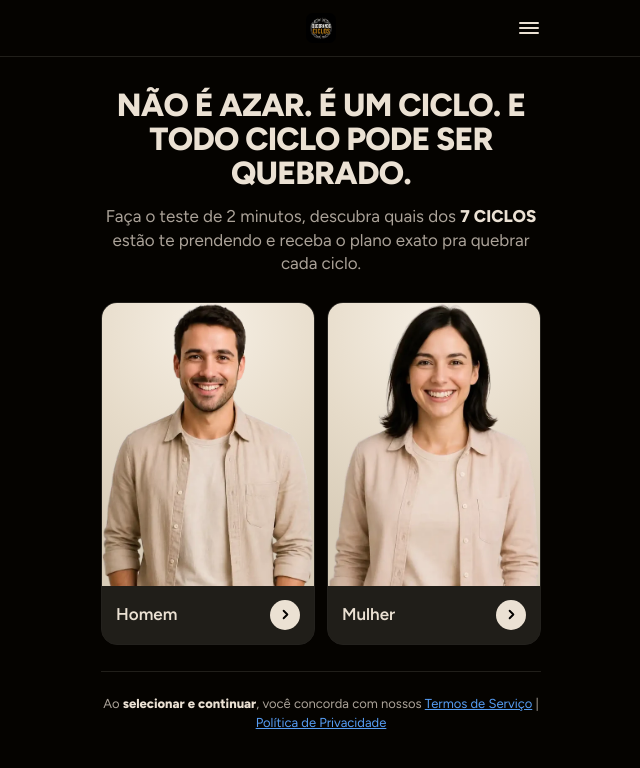
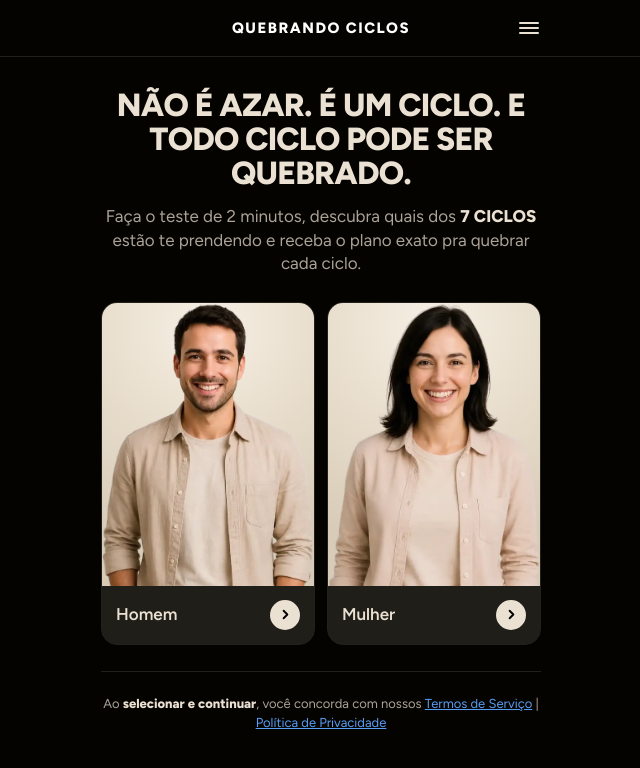
Before and after one commit to tmzzjr/Marcal-quiz, a plain HTML site: page index.html in a window 1280 px wide. Shown: the whole page, without its empty margins (319-959 px from the left). Drawn offline with Linux system fonts and the light colour scheme.

Commit message:
Foto de corpo inteiro no primeiro passo e wordmark em texto no lugar da logo
Co-Authored-By: Claude Opus 5 (1M context) <noreply@anthropic.com>

```diff
--- a/app.js
+++ b/app.js
@@ -8,7 +8,8 @@
   var COMPARISON = window.QUIZ_COMPARISON;
   var SECTIONS = window.QUIZ_SECTIONS;
 
-  var PHOTOS = ['img/pm1.webp', 'img/pm2.webp', 'img/pm3.webp', 'img/pm4.webp', 'img/pm5.webp', 'img/pm6.webp'];
+  // pm6 (corpo inteiro) abre o quiz: é o único recorte sem corte reto de enquadramento
+  var PHOTOS = ['img/pm6.webp', 'img/pm2.webp', 'img/pm3.webp', 'img/pm4.webp', 'img/pm5.webp', 'img/pm1.webp'];
 
   var state = { index: -1, answers: {}, sent: false };
 
@@ -112,7 +113,7 @@
   }
 
   /* ---------- header ---------- */
-  var LOGO = '<img class="topbar-logo" src="img/logo.webp" alt="Quebrando Ciclos">';
+  var LOGO = '<p class="wordmark">QUEBRANDO CICLOS</p>';
 
   function header(step) {
     topbar.hidden = false;
--- a/styles.css
+++ b/styles.css
@@ -64,7 +64,15 @@ a { color: var(--link); }
 .iconbtn[hidden] { visibility: hidden; display: grid; }
 .head-center { text-align: center; }
 .head-label { font-size: 15px; font-weight: 600; margin: 0; letter-spacing: -.01em; }
-.topbar-logo { height: 30px; margin: 0 auto; border-radius: 7px; }
+.wordmark {
+  margin: 0;
+  font-size: 15px;
+  font-weight: 800;
+  letter-spacing: .1em;
+  text-transform: uppercase;
+  color: #fff;
+  white-space: nowrap;
+}
 
 .segments { display: flex; gap: 5px; justify-content: center; margin-top: 7px; }
 .segments i {
```
Also changed, not shown: img/homem.webp (deleted), img/logo.webp (deleted), img/mulher.webp (deleted).
